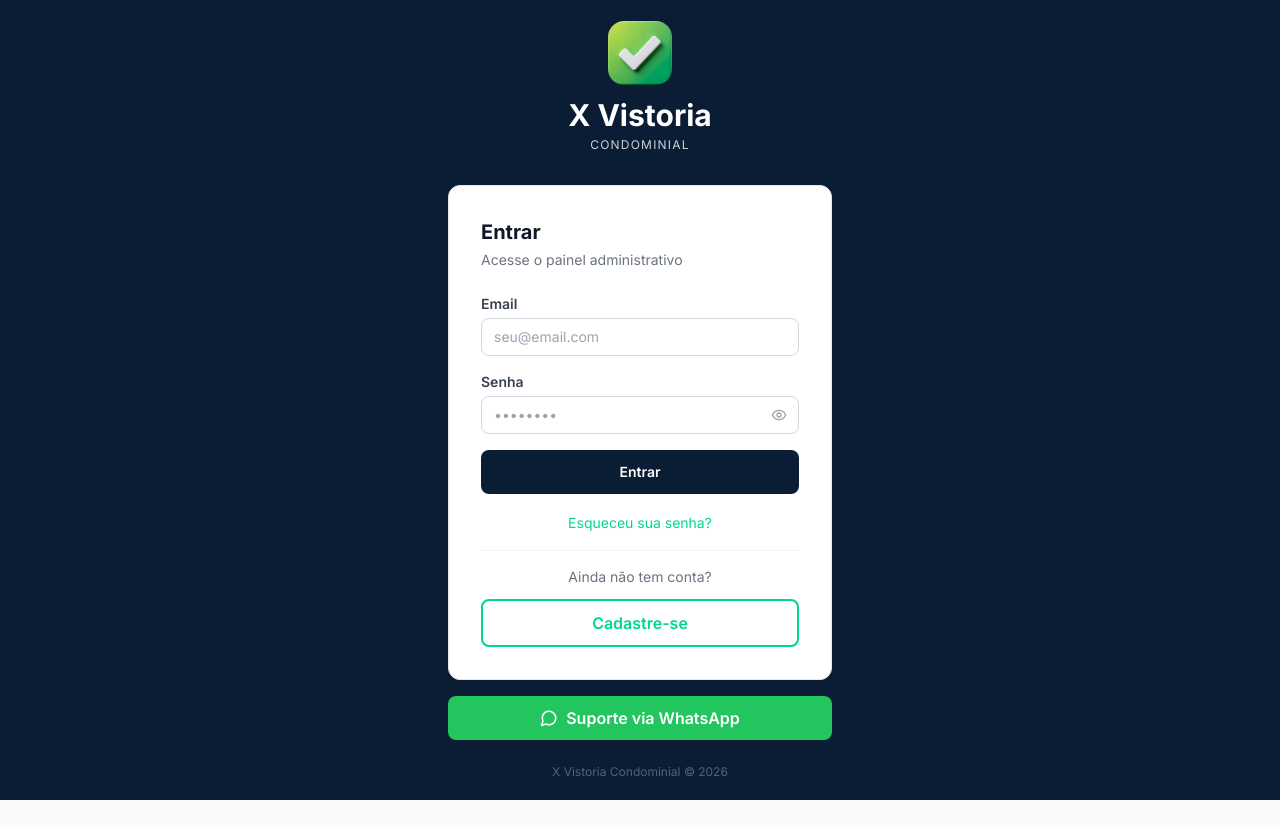
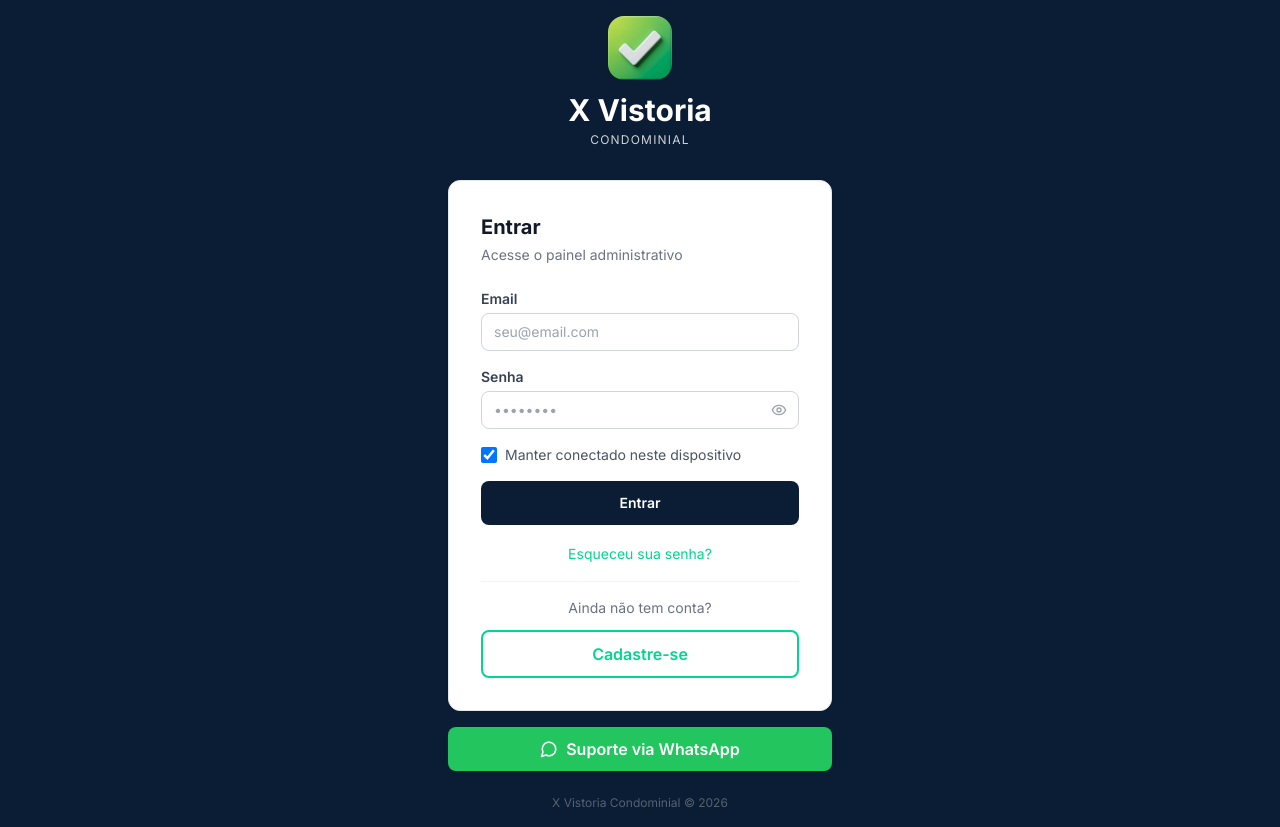
Before and after one commit to AppGroupBrasil/x-vistoria, a React (Vite) app in the folder web/: page /login in a window 1280 px wide. Before the commit the page ends 800 px from the top, so only its background shows below. Built offline with nearby package versions, Linux system fonts and the light colour scheme; no server answers.

Commit message:
feat(web): checkbox manter conectado + email/senha salvos no login

```diff
--- a/web/src/pages/LoginPage.tsx
+++ b/web/src/pages/LoginPage.tsx
@@ -1,19 +1,34 @@
-import { useState } from 'react'
+import { useState, useEffect } from 'react'
 import { useNavigate, Link } from 'react-router-dom'
 import { useAuth } from '../store/auth'
 import toast from 'react-hot-toast'
 import { Eye, EyeOff, MessageCircle } from 'lucide-react'
 import SeoHead from '../components/SeoHead'
 
+const STORAGE_KEY = 'xvistoria-web-credenciais'
+
 export default function LoginPage() {
   const [email, setEmail] = useState('')
   const [senha, setSenha] = useState('')
   const [show, setShow] = useState(false)
+  const [lembrar, setLembrar] = useState(true)
   const [loading, setLoading] = useState(false)
   const { login } = useAuth()
   const navigate = useNavigate()
 
   const [erro, setErro] = useState('')
+
+  useEffect(() => {
+    try {
+      const raw = localStorage.getItem(STORAGE_KEY)
+      if (raw) {
+        const { email: e, senha: s } = JSON.parse(raw)
+        if (e) setEmail(e)
+        if (s) setSenha(s)
+        setLembrar(true)
+      }
+    } catch { /* ignore */ }
+  }, [])
 
   const handleSubmit = async (e: React.FormEvent) => {
     e.preventDefault()
@@ -21,6 +36,8 @@ export default function LoginPage() {
     setErro('')
     try {
       await login(email, senha)
+      if (lembrar) localStorage.setItem(STORAGE_KEY, JSON.stringify({ email, senha }))
+      else localStorage.removeItem(STORAGE_KEY)
       navigate('/dashboard')
     } catch (err: any) {
       let msg = ''
@@ -97,6 +114,15 @@ export default function LoginPage() {
                 </button>
               </div>
             </div>
+            <label className="flex items-center gap-2 text-sm text-gray-600 select-none">
+              <input
+                type="checkbox"
+                checked={lembrar}
+                onChange={(e) => setLembrar(e.target.checked)}
+                className="h-4 w-4 rounded border-gray-300 text-brand-green focus:ring-brand-green"
+              />
+              Manter conectado neste dispositivo
+            </label>
             <button type="submit" disabled={loading} className="btn-primary w-full justify-center py-3">
               {loading ? 'Entrando...' : 'Entrar'}
             </button>
```
